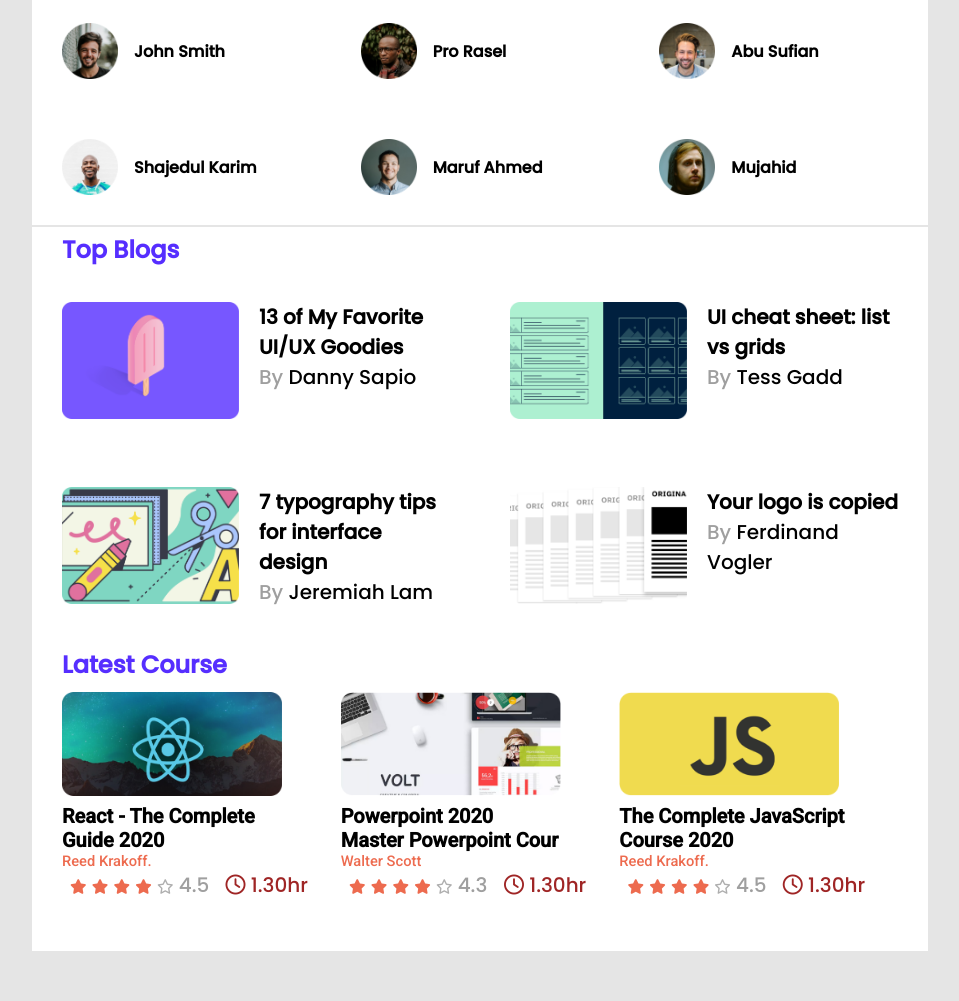
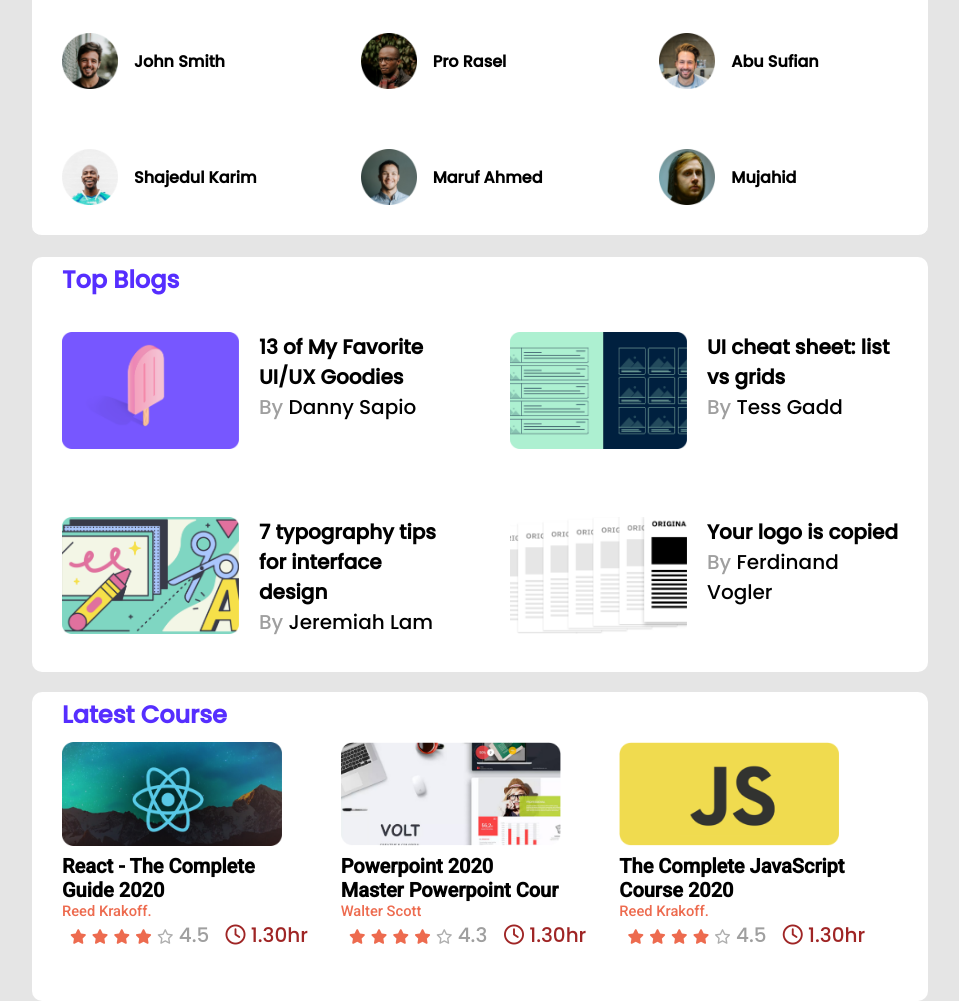
Before and after one commit to sm-alamin/leader-board-css3, a plain HTML site: page index.html in a window 1280 px wide. Shown: the part 146-1147 px from the top of the page, without its empty margins (160-1119 px from the left). Before the commit the page ends 1097 px from the top, so only its background shows below. Drawn offline with Linux system fonts and the light colour scheme.

Commit message:
fix margin issue

```diff
--- a/styles/style.css
+++ b/styles/style.css
@@ -79,7 +79,6 @@ img {
 .main {
   width: 70%;
   margin: 0 auto;
-  background-color: var(--bg-white);
 }
 /* top player style */
 .top-player {
@@ -87,6 +86,9 @@ img {
   font-family: var(--primary-font-family);
   font-size: var(--small-font);
   border-bottom: 2px solid var(--bg-body);
+  background-color: var(--bg-white);
+  margin-top: 10px;
+  border-radius: 10px;
 }
 .top-player h3 {
   color: var(--primary-color);
@@ -114,6 +116,9 @@ img {
   color: var(--primary-color);
   font-family: var(--primary-font-family);
   font-size: var(--medium-font);
+  background-color: var(--bg-white);
+  border-radius: 10px;
+  margin-top: 20px;
 }
 .top-blogs h3 {
   font-size: var(--big-font);
@@ -141,6 +146,9 @@ img {
   color: var(--primary-color);
   font-family: var(--primary-font-family);
   font-size: var(--medium-font);
+  background-color: var(--bg-white);
+  margin-top: 20px;
+  border-radius: 10px;
 }
 .latest-courses h3 {
   font-size: var(--big-font);
```
